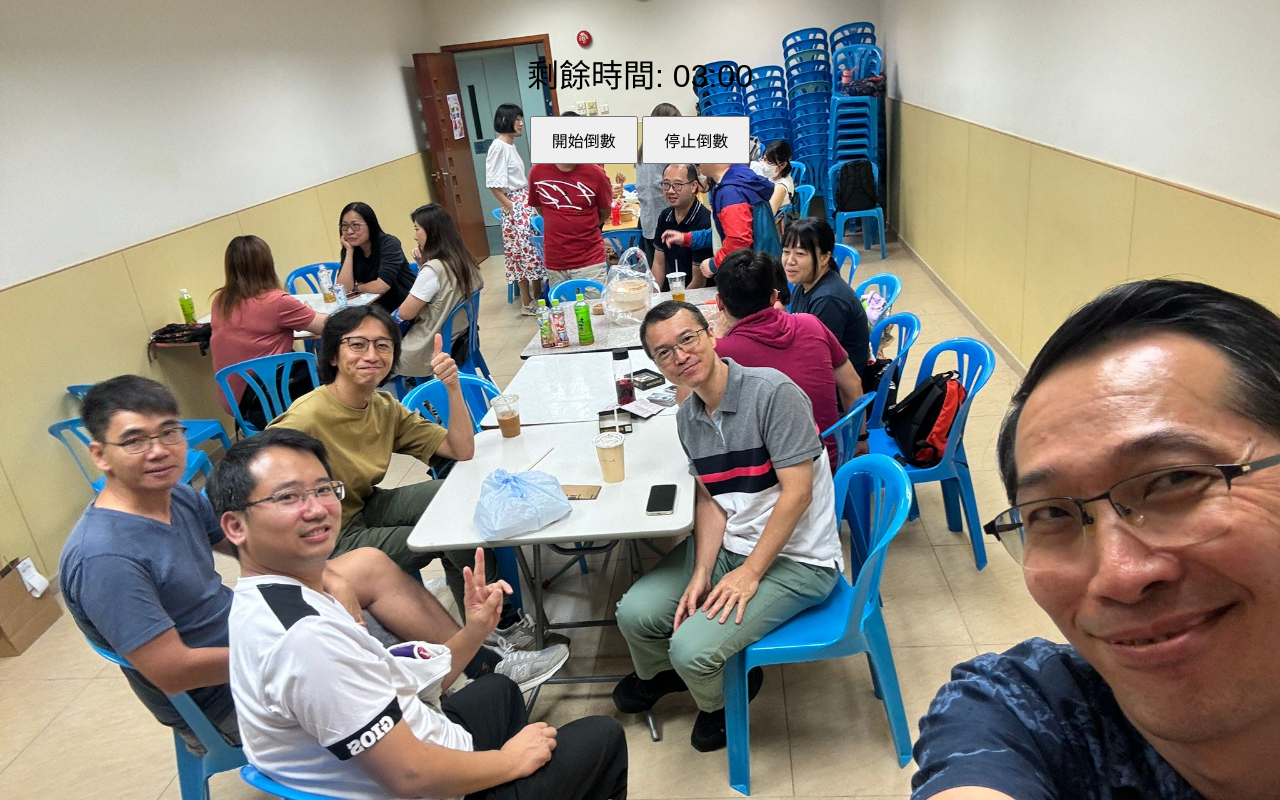
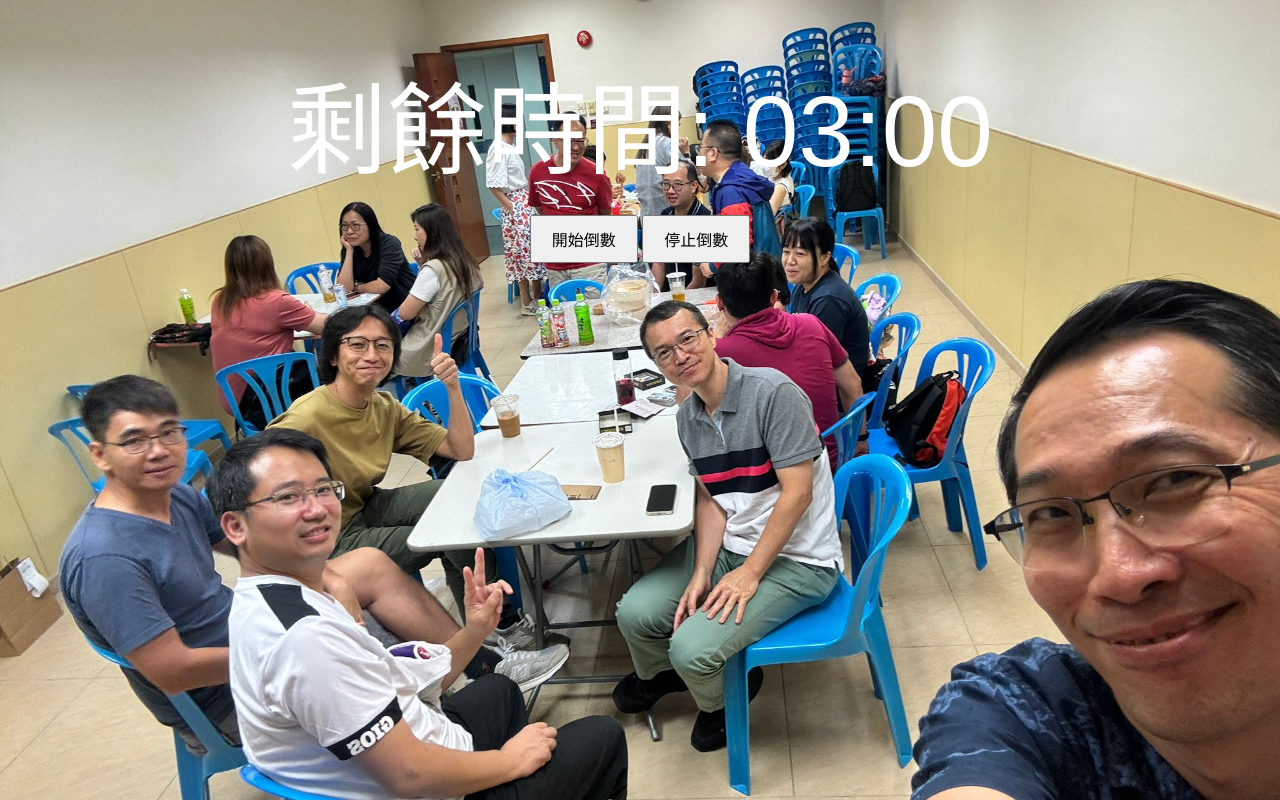
Before and after one commit to gerardh1/score_demo, a website: page rev_timer.html in a window 1280 px wide. Drawn offline with Linux system fonts and the light colour scheme.

Commit message:
Add files via upload

```diff
--- a/rev_timer.html
+++ b/rev_timer.html
@@ -23,7 +23,7 @@
     </style>
 </head>
 <body>
-    <div id="timer">剩餘時間: 03:00</div>
+    <div id="timer" style="font-size: 100px;color:white">剩餘時間: 03:00</div>
     <button onclick="startCountdown()">開始倒數</button>
     <button onclick="stopCountdown()">停止倒數</button>
 
```
